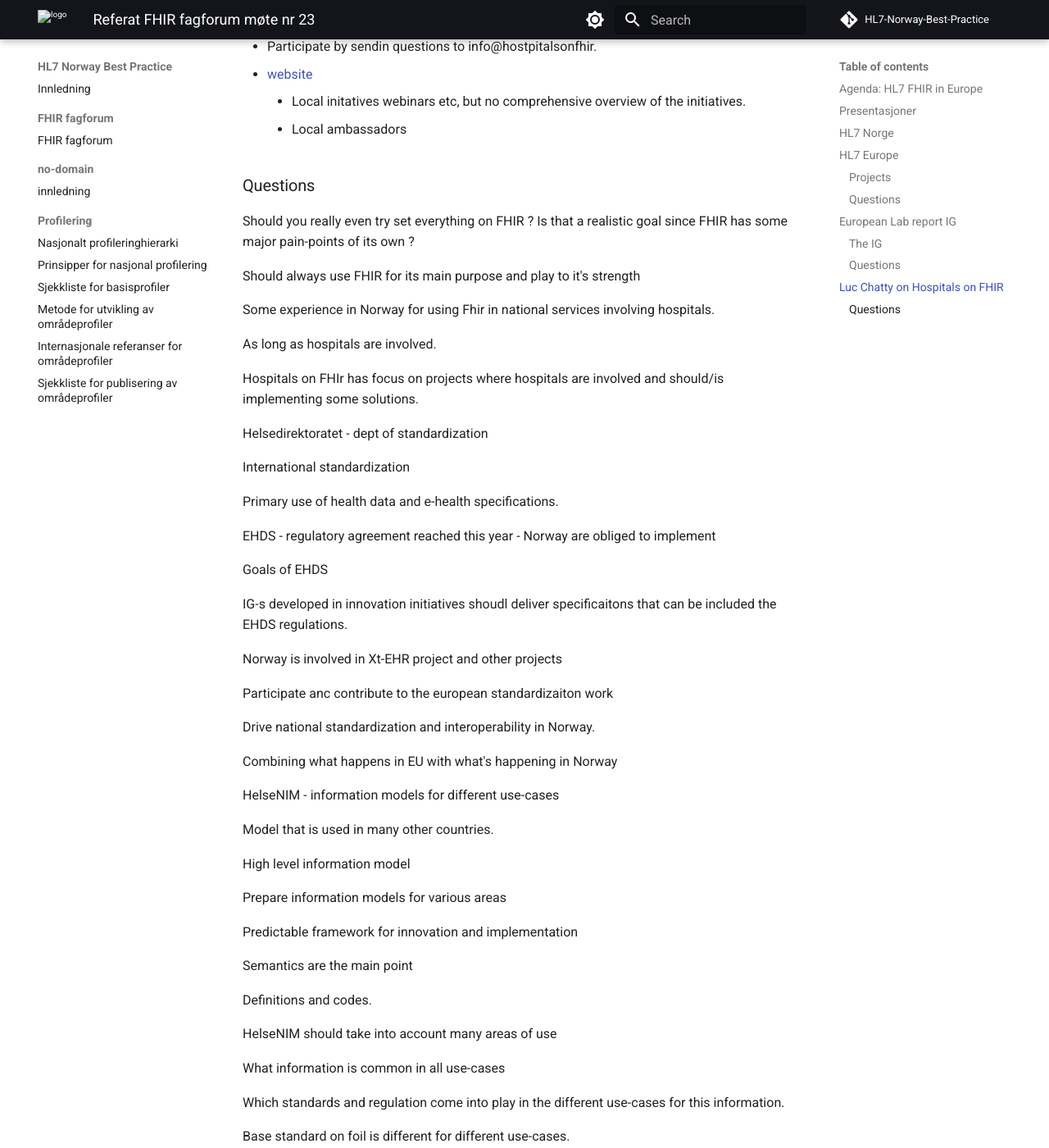
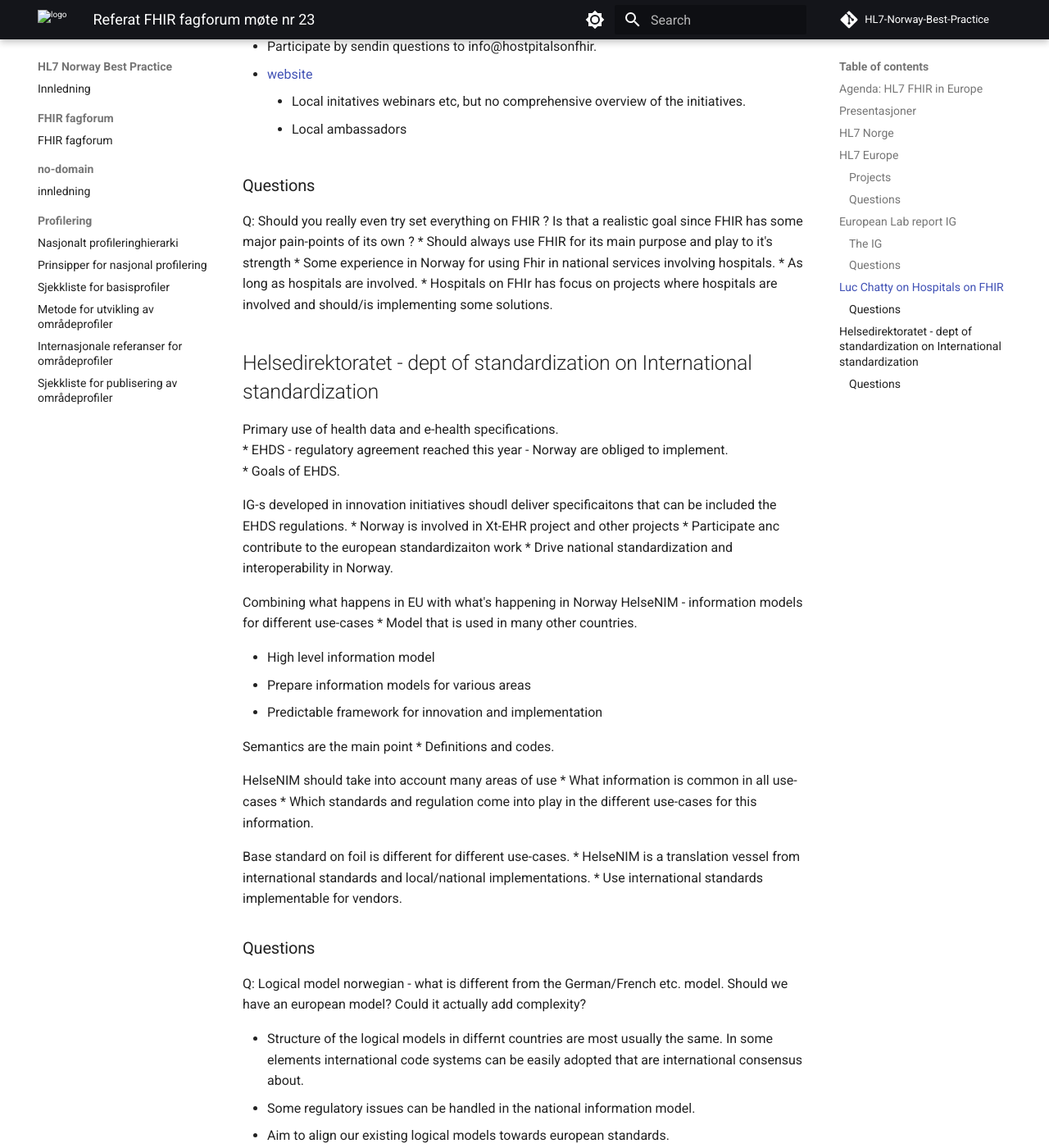
Before and after one commit to HL7Norway/best-practice, an MkDocs documentation site: the page built from docs/FHIR-faglig-forum/_referat/2024-04-17-referat.md, in a window 1280 px wide and 1400 px high, scrolled down 3916 px. Shown: the whole window at 82% size. Built offline with MkDocs 1.6.1 and Material for MkDocs 9.7.7, drawn with Linux system fonts in a browser that asks for light colours; comment, search, counter and statistics services are not loaded; some of the changed text lies outside the part shown.

Commit message:
referat til md

```diff
--- a/docs/FHIR-faglig-forum/_referat/2024-04-17-referat.md
+++ b/docs/FHIR-faglig-forum/_referat/2024-04-17-referat.md
@@ -144,132 +144,71 @@
 
 ### Questions
 
-Should you really even try set everything on FHIR ? Is that a realistic goal since FHIR has some major pain-points of its own ?
+Q: Should you really even try set everything on FHIR ? Is that a realistic goal since FHIR has some major pain-points of its own ?
+* Should always use FHIR for its main purpose and play to it's strength
+* Some experience in Norway for using Fhir in national services involving hospitals.
+* As long as hospitals are involved.
+* Hospitals on FHIr has focus on projects where hospitals are involved and should/is implementing some solutions.
 
-Should always use FHIR for its main purpose and play to it's strength
-
-Some experience in Norway for using Fhir in national services involving hospitals.
-
-As long as hospitals are involved.
-
-Hospitals on FHIr has focus on projects where hospitals are involved and should/is implementing some solutions.
-
-
-
-Helsedirektoratet - dept of standardization
-
-International standardization
-
-
+## Helsedirektoratet - dept of standardization on International standardization
 
 Primary use of health data and e-health specifications.
-
-EHDS - regulatory agreement reached this year - Norway are obliged to implement
-
-Goals of EHDS
-
-
+* EHDS - regulatory agreement reached this year - Norway are obliged to implement.
+* Goals of EHDS.
 
 IG-s developed in innovation initiatives shoudl deliver specificaitons that can be included the EHDS regulations.
-
-Norway is involved in Xt-EHR project and other projects
-
-Participate anc contribute to the european standardizaiton work
-
-Drive national standardization and interoperability in Norway.
-
-
+* Norway is involved in Xt-EHR project and other projects
+* Participate anc contribute to the european standardizaiton work
+* Drive national standardization and interoperability in Norway.
 
 Combining what happens in EU with what's happening in Norway
+HelseNIM - information models for different use-cases
+* Model that is used in many other countries.
 
-HelseNIM - information models for different use-cases
-
-Model that is used in many other countries.
-
-
-
-High level information model
-
-Prepare information models for various areas
-
-Predictable framework for innovation and implementation
-
-
+* High level information model
+* Prepare information models for various areas
+* Predictable framework for innovation and implementation
 
 Semantics are the main point
-
-Definitions and codes.
-
-
+* Definitions and codes.
 
 HelseNIM should take into account many areas of use
-
-What information is common in all use-cases
-
-Which standards and regulation come into play in the different use-cases for this information.
-
-
+* What information is common in all use-cases
+* Which standards and regulation come into play in the different use-cases for this information.
 
 Base standard on foil is different for different use-cases.
+* HelseNIM is a translation vessel from international standards and local/national implementations.
+* Use international standards implementable for vendors.
 
-HelseNIM is a translation vessel from international standards and local/national implementations.
+### Questions
 
-Use international standards implementable for vendors.
+Q: Logical model norwegian - what is different from the German/French etc. model. Should we have an european model? Could it actually add complexity?
 
+* Structure of the logical models in differnt countries are most usually the same. In some elements international code systems can be easily adopted that are international consensus about.
+* Some regulatory issues can be handled in the national information model.
+* Aim to align our existing logical models towards european standards.
 
+Q: Logical model - the shit hits the fan when you start to use this model, exchange is the most important use-case and should probably be implemented using FHIR. A good help for the implementers would be FHIR serialization/IG, to provide further implementation guideance. To prevent serialization/implementations are different.
 
-Question
+* Important discussion for this information models. Should be different from the actual implementations.
+* Actual implementation is currently out of scope for the Helse NIM.
+* Open process, in what way.
 
+Q: The implemented information model - moving towards models to represent artifacts on different levels logical/implemented. Logical level must express the code system requirements and definition.
 
+* The code systems of choice - some codes are business rules to follow, not part of the technical specification. Use of ICD-10 is a regulatory requirement for example.
 
-Logical model norwegian - what is different from the German/French etc. model. Should we have an european model? Could it actually add complexity?
+Q: Open process?
 
-Structure of the logical models in differnt countries are most usually the same. In some elements international code systems can be easily adopted that are international consensus about.
+* Monthly demo - ongoing work is demonstrated.
+* Primary target group is the healthcare workers so how to be open about this to reach the correct stakeholders.
+* Workgroup organization
+* Publication platform in development, models only available as PDF.
+* Nasjonale informasjonsmodeller for helse (Helse-NIM) - ehelse
 
-Some regulatory issues can be handled in the national information model.
+Q: Codesystems - on the medicinal products from DMP 200 different codesystems from norway and international.
+* Critical information working throug IPS spec chapter by chapter and using codesystems from national and international standards.
+* Try to avoid mapping.
 
-Aim to align our existing logical models towards european standards.
-
-
-
-Logical model - the shit hits the fan when you start to use this model, exchange is the most important use-case and should probably be implemented using FHIR. A good help for the implementers would be FHIR serialization/IG, to provide further implementation guideance. To prevent serialization/implementations are different.
-
-Important discussion for this information models. Should be different from the actual implementations.
-
-Actual implementation is currently out of scope for the Helse NIM.
-
-Open process, in what way.
-
-
-
-The implemented information model - moving towards models to represent artifacts on different levels logical/implemented. Logical level must express the code system requirements and definition.
-
-The code systems of choice - some codes are business rules to follow, not part of the technical specification. Use of ICD-10 is a regulatory requirement for example.
-
-
-
-Open process?
-
-Monthly demo - ongoing work is demonstrated.
-
-Primary target group is the healthcare workers so how to be open about this to reach the correct stakeholders.
-
-Workgroup organization
-
-Publication platform in development, models only available as PDF.
-
-Nasjonale informasjonsmodeller for helse (Helse-NIM) - ehelse
-
-
-
-Codesystems - on the medicinal products from DMP 200 different codesystems from norway and international.
-
-Critical information working throug IPS spec chapter by chapter and using codesystems from national and international standards.
-
-Try to avoid mapping.
-
-
-
-Format for logical model could use FHIR logical model tools - it's quite neat for devlopment, publishing etc.
-
-Good tip
+Q: Format for logical model could use FHIR logical model tools - it's quite neat for development, publishing etc.
+* Good tip
```
